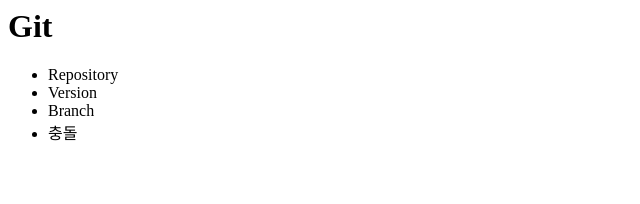
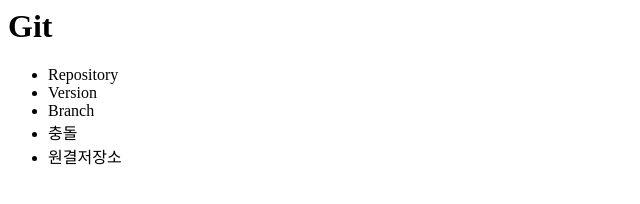
Before and after one commit to kimthdr/git_test, a plain HTML site: page index.html in a window 1280 px wide. Shown: the whole page, without its empty margins (0-640 px from the left). Drawn offline with Linux system fonts and the light colour scheme.

Commit message:
원격저장소

```diff
--- a/index.html
+++ b/index.html
@@ -11,6 +11,7 @@
 			<li>Version</li>
 			<li>Branch</li>
 			<li>충돌</li>
+			<li>원결저장소</li>
 		</ul>
 	</body>
 </html>
```
